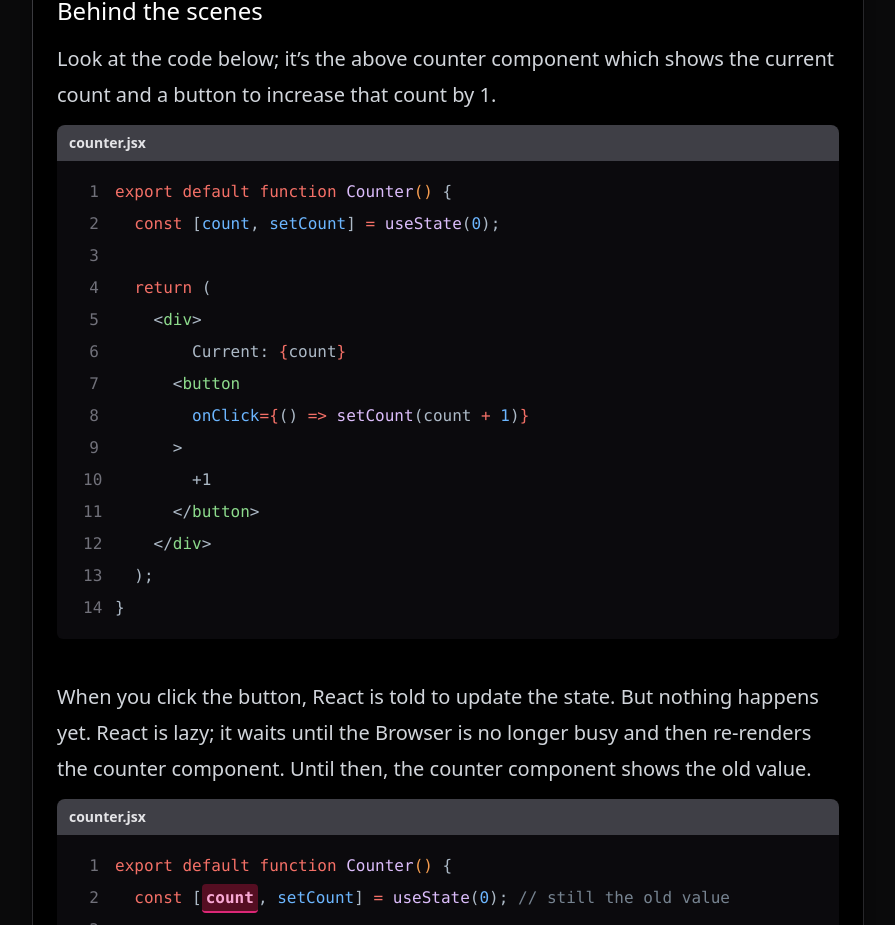
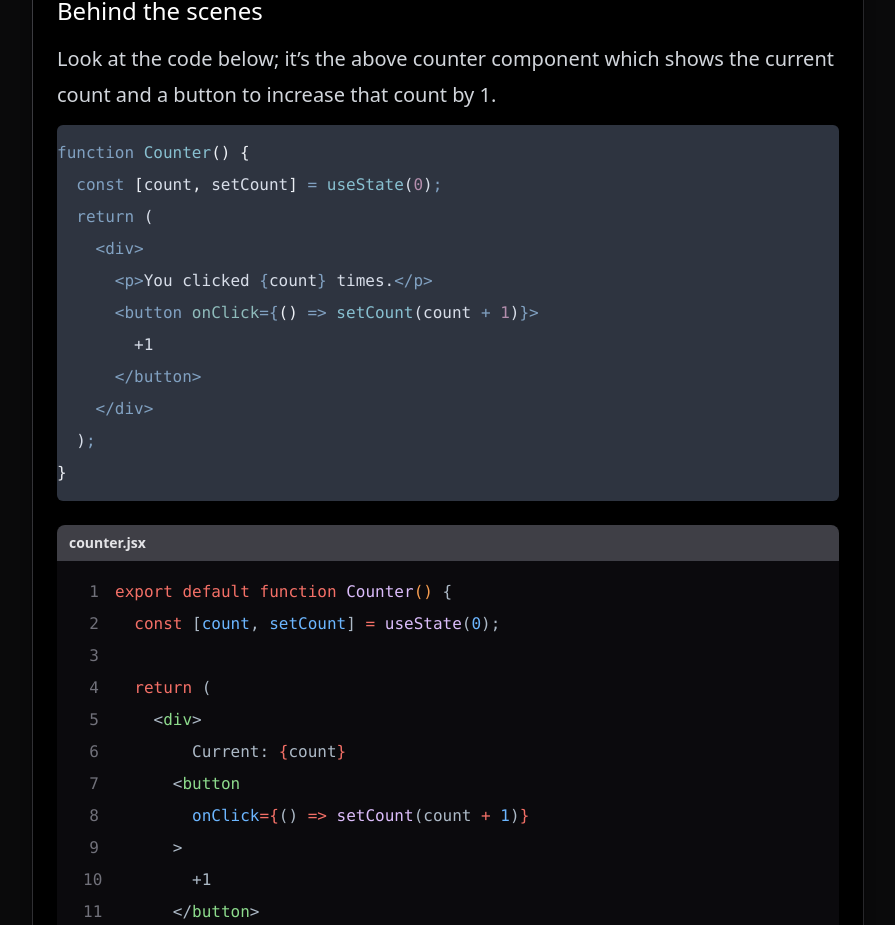
Before and after one commit to hasToggle/wtf-are-callbacks, a Next.js app: page / in a window 1280 px wide. Shown: the part 800-1725 px from the top of the page, without its empty margins (192-1087 px from the left). Built offline with nearby package versions, Linux system fonts and the light colour scheme.

Commit message:
Add code highlighting animation and code display component

```diff
--- /dev/null
+++ b/app/code-display.tsx
@@ -0,0 +1,65 @@
+import React, { useState, useEffect } from 'react';
+import { getHighlighter } from 'shiki';
+
+export const CodeDisplay = ({ code }: { code: string }) => {
+  const [highlightedCode, setHighlightedCode] = useState<string[]>([]);
+  const [currentLine, setCurrentLine] = useState<number>(0);
+  const [highlighter, setHighlighter] = useState<any>(null);
+
+  useEffect(() => {
+    async function runHighlighter() {
+      setHighlighter(
+        await getHighlighter({
+          themes: ['nord'],
+          langs: ['jsx'],
+        }),
+      );
+    }
+    runHighlighter();
+  }, []);
+
+  useEffect(() => {
+    if (highlighter) {
+      const highlighted = highlighter.codeToHtml(code, {
+        lang: 'jsx',
+        theme: 'nord',
+      });
+
+      const lines = highlighted.split('\n');
+      const highlightedLines = lines
+        .map((line: string, index: number) => {
+          if (index === currentLine) {
+            return `<span class="highlighted-line">${line}</span>`;
+          }
+          return line;
+        })
+        .join('\n');
+
+      if (!highlightedCode.includes(highlightedLines)) {
+        setHighlightedCode([...highlightedCode, highlightedLines]);
+      }
+    }
+  }, [highlighter, currentLine]);
+
+  useEffect(() => {
+    const interval = setInterval(() => {
+      setCurrentLine((prevLine) => {
+        const totalLines = code.split('\n').length - 2;
+        return prevLine < totalLines ? prevLine + 1 : 0;
+      });
+    }, 300);
+
+    return () => clearInterval(interval);
+  }, [code]);
+
+  return (
+    <div
+      dangerouslySetInnerHTML={{ __html: highlightedCode[currentLine] }}
+      style={{
+        whiteSpace: 'pre-wrap',
+        /* fontFamily: '"Fira Code", monospace', */
+        fontSize: '16px',
+      }}
+    />
+  );
+};
--- a/app/page.tsx
+++ b/app/page.tsx
@@ -1,6 +1,9 @@
+'use client';
+
+import { ArrowTopRightOnSquareIcon } from '@heroicons/react/24/outline';
 import { Code } from '@/ui/code';
 import { Counter } from './counter';
-import { ArrowTopRightOnSquareIcon } from '@heroicons/react/24/outline';
+import { CodeDisplay } from './code-display';
 
 const counterJsx = `
 \`\`\`js showLineNumbers title="counter.jsx"
@@ -60,6 +63,19 @@ export default function Counter() {
 `;
 
 export default function Home() {
+  const codeSnippet = `
+function Counter() {
+  const [count, setCount] = useState(0);
+  return (
+    <div>
+      <p>You clicked {count} times.</p>
+      <button onClick={() => setCount(count + 1)}>
+        +1
+      </button>
+    </div>
+  );
+}
+  `.trim();
   return (
     <main>
       <Counter />
@@ -72,6 +88,7 @@ export default function Home() {
           Look at the code below; it’s the above counter component which shows
           the current count and a button to increase that count by 1.
         </p>
+        <CodeDisplay code={codeSnippet} />
         {/* @ts-expect-error Async Server Component */}
         <Code code={counterJsx} />
         <div className="mb-10"></div>
--- a/styles/globals.css
+++ b/styles/globals.css
@@ -5,6 +5,20 @@
 :root {
     color-scheme: dark;
   }
+
+  @keyframes highlightFadeIn {
+    from {
+      background-color: transparent;
+    }
+    to {
+      background-color: #808080; /* Your highlight color */
+    }
+  }
+
+  .highlighted-line {
+    animation: highlightFadeIn 0.2s ease-in-out forwards;
+  }
+
 
   body {
     @apply bg-zinc-900 text-zinc-100;
```
Also changed, not shown: package.json (+18 -18 lines), 1 other file (tests, documents, lock files or other folders).
